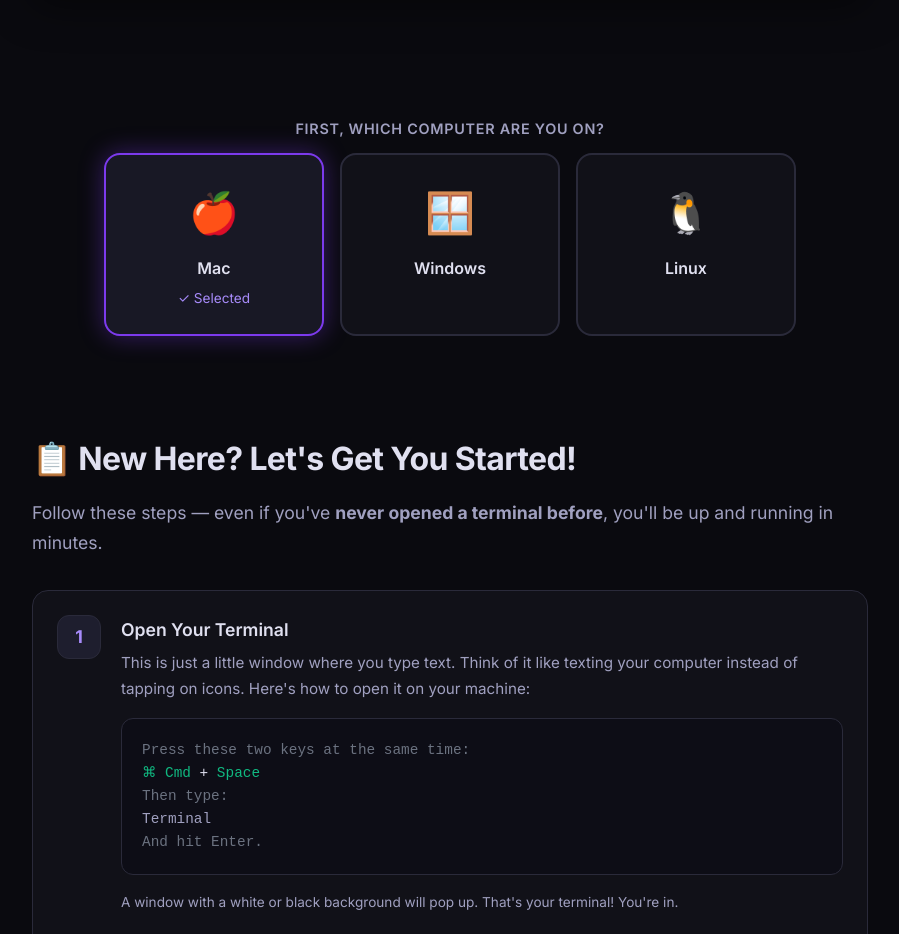
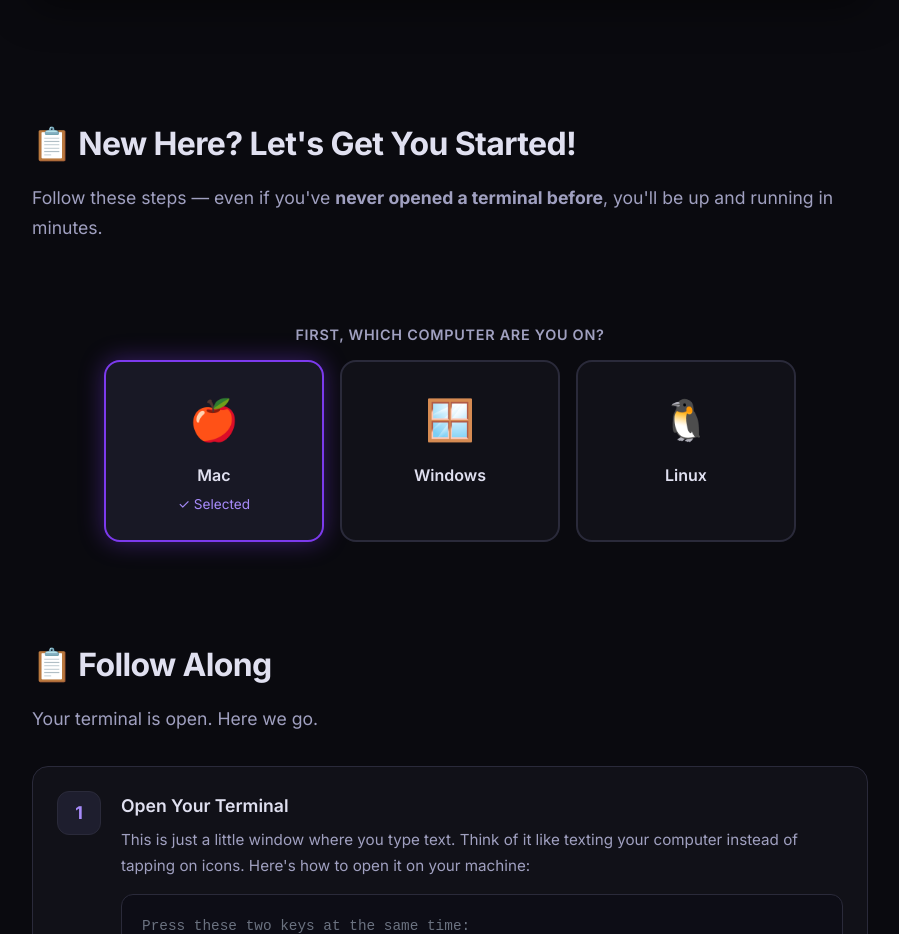
Before and after one commit to yolo-auto-org/yolo-auto-desktop, a plain HTML site: page index.html in a window 1280 px wide. Shown: the part 2181-3115 px from the top of the page, without its empty margins (190-1089 px from the left). Drawn offline with Linux system fonts and the light colour scheme.

Commit message:
Add 'New Here?' heading above OS picker, simplify steps title

```diff
--- a/index.html
+++ b/index.html
@@ -523,7 +523,11 @@
 </section>
 
 <!-- ━━━━━ OS PICKER ━━━━━━━━━━━━━━━━━━━━━━━━━━━━━ -->
-<div class="os-picker-wrap" id="os-pick">
+<div class="section" style="padding-bottom:0;" id="os-pick">
+  <h2>📋 New Here? Let's Get You Started!</h2>
+  <p class="lead">Follow these steps — even if you've <strong>never opened a terminal before</strong>, you'll be up and running in minutes.</p>
+</div>
+<div class="os-picker-wrap">
   <div class="os-picker-label">First, which computer are you on?</div>
   <div class="os-picker">
     <div class="os-card active" data-os="mac" onclick="selectOS('mac')">
@@ -546,8 +550,8 @@
 
 <!-- ━━━━━ STEPS ━━━━━━━━━━━━━━━━━━━━━━━━━━━━━━━━━━ -->
 <section class="section" id="start">
-  <h2>📋 New Here? Let's Get You Started!</h2>
-  <p class="lead">Follow these steps — even if you've <strong>never opened a terminal before</strong>, you'll be up and running in minutes.</p>
+  <h2>📋 Follow Along</h2>
+  <p class="lead">Your terminal is open. Here we go.</p>
 
   <div class="steps">
     <!-- Step 1 -->
```
